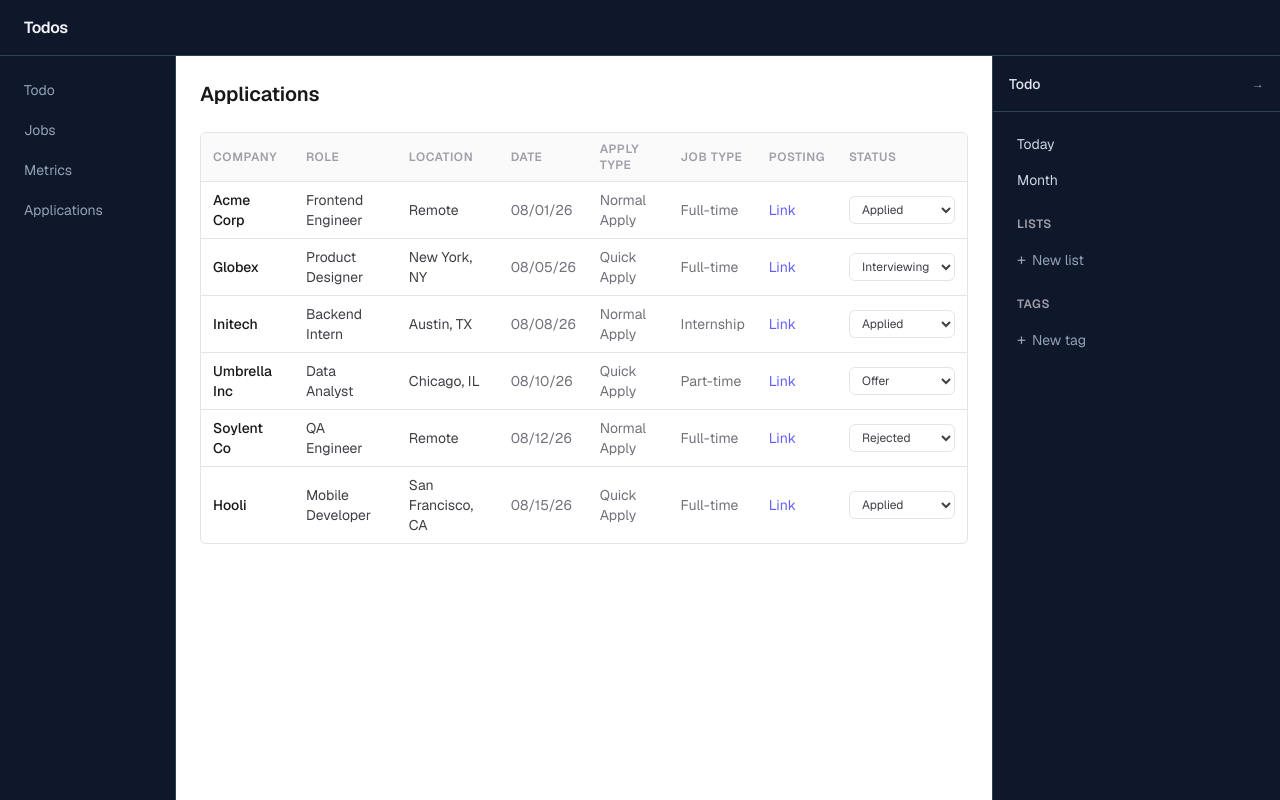
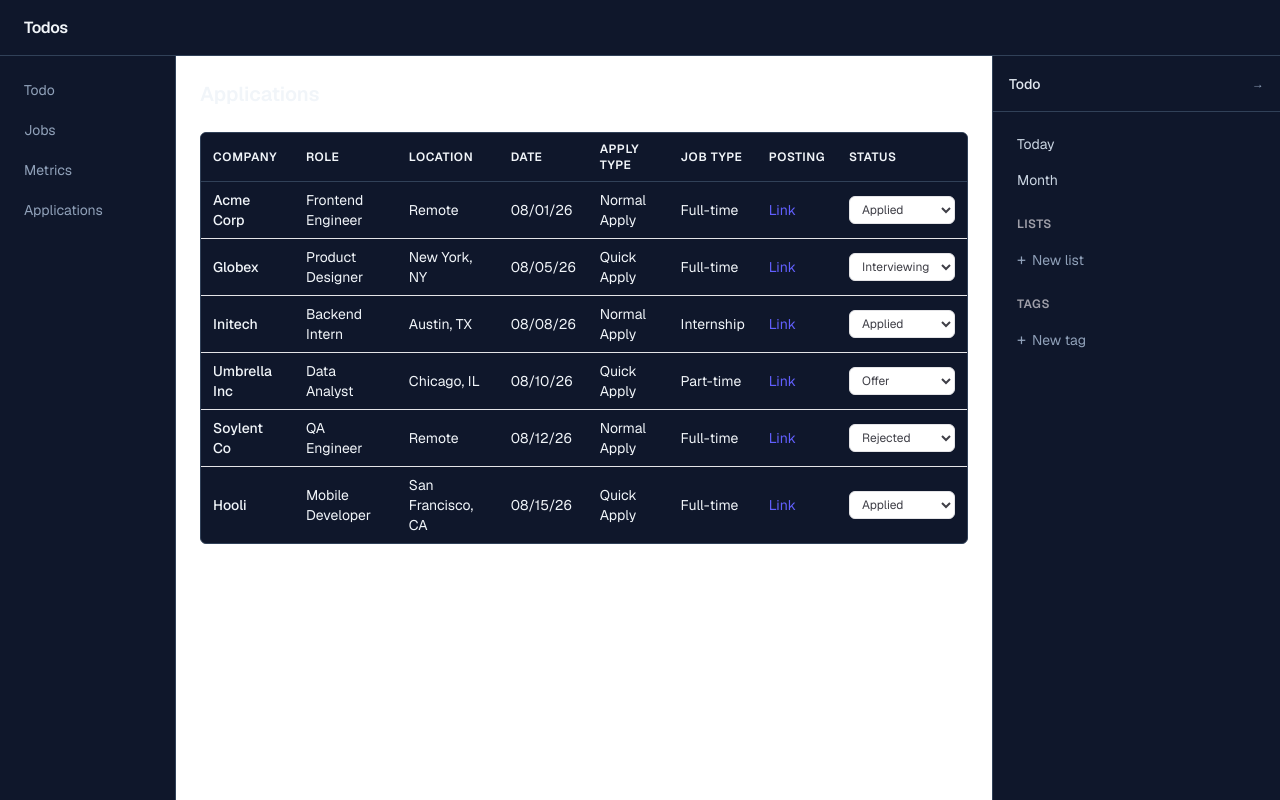
Before and after one commit to Jonathanko52/personal-interface, a Next.js app: page /applications in a window 1280 px wide. Built offline with nearby package versions, Linux system fonts and the light colour scheme.

Commit message:
css changes

```diff
--- a/app/applications/page.tsx
+++ b/app/applications/page.tsx
@@ -16,12 +16,72 @@
 }
 
 const DUMMY_JOBS: ApplicationRow[] = [
-  { row: 2, company: "Acme Corp", role: "Frontend Engineer", location: "Remote", dateApplied: "08/01/26", postingLink: "https://linkedin.com/jobs/view/1", applyType: "Normal Apply", jobType: "Full-time", status: "Applied" },
-  { row: 3, company: "Globex", role: "Product Designer", location: "New York, NY", dateApplied: "08/05/26", postingLink: "https://linkedin.com/jobs/view/2", applyType: "Quick Apply", jobType: "Full-time", status: "Interviewing" },
-  { row: 4, company: "Initech", role: "Backend Intern", location: "Austin, TX", dateApplied: "08/08/26", postingLink: "https://linkedin.com/jobs/view/3", applyType: "Normal Apply", jobType: "Internship", status: "Applied" },
-  { row: 5, company: "Umbrella Inc", role: "Data Analyst", location: "Chicago, IL", dateApplied: "08/10/26", postingLink: "https://linkedin.com/jobs/view/4", applyType: "Quick Apply", jobType: "Part-time", status: "Offer" },
-  { row: 6, company: "Soylent Co", role: "QA Engineer", location: "Remote", dateApplied: "08/12/26", postingLink: "https://linkedin.com/jobs/view/5", applyType: "Normal Apply", jobType: "Full-time", status: "Rejected" },
-  { row: 7, company: "Hooli", role: "Mobile Developer", location: "San Francisco, CA", dateApplied: "08/15/26", postingLink: "https://linkedin.com/jobs/view/6", applyType: "Quick Apply", jobType: "Full-time", status: "Applied" },
+  {
+    row: 2,
+    company: "Acme Corp",
+    role: "Frontend Engineer",
+    location: "Remote",
+    dateApplied: "08/01/26",
+    postingLink: "https://linkedin.com/jobs/view/1",
+    applyType: "Normal Apply",
+    jobType: "Full-time",
+    status: "Applied",
+  },
+  {
+    row: 3,
+    company: "Globex",
+    role: "Product Designer",
+    location: "New York, NY",
+    dateApplied: "08/05/26",
+    postingLink: "https://linkedin.com/jobs/view/2",
+    applyType: "Quick Apply",
+    jobType: "Full-time",
+    status: "Interviewing",
+  },
+  {
+    row: 4,
+    company: "Initech",
+    role: "Backend Intern",
+    location: "Austin, TX",
+    dateApplied: "08/08/26",
+    postingLink: "https://linkedin.com/jobs/view/3",
+    applyType: "Normal Apply",
+    jobType: "Internship",
+    status: "Applied",
+  },
+  {
+    row: 5,
+    company: "Umbrella Inc",
+    role: "Data Analyst",
+    location: "Chicago, IL",
+    dateApplied: "08/10/26",
+    postingLink: "https://linkedin.com/jobs/view/4",
+    applyType: "Quick Apply",
+    jobType: "Part-time",
+    status: "Offer",
+  },
+  {
+    row: 6,
+    company: "Soylent Co",
+    role: "QA Engineer",
+    location: "Remote",
+    dateApplied: "08/12/26",
+    postingLink: "https://linkedin.com/jobs/view/5",
+    applyType: "Normal Apply",
+    jobType: "Full-time",
+    status: "Rejected",
+  },
+  {
+    row: 7,
+    company: "Hooli",
+    role: "Mobile Developer",
+    location: "San Francisco, CA",
+    dateApplied: "08/15/26",
+    postingLink: "https://linkedin.com/jobs/view/6",
+    applyType: "Quick Apply",
+    jobType: "Full-time",
+    status: "Applied",
+  },
 ];
 
 export default function ApplicationsPage() {
@@ -33,50 +93,74 @@
 
   return (
     <div className="max-w-5xl mx-auto">
-      <h1 className="text-xl font-semibold text-zinc-900 mb-6">Applications</h1>
+      <h1 className="text-xl font-semibold text-sm text-slate-100 mb-6">
+        Applications
+      </h1>
 
       {jobs.length === 0 ? (
-        <p className="text-sm text-zinc-400">No applications yet.</p>
+        <p className="text-sm text-slate-100">No applications yet.</p>
       ) : (
-        <div className="overflow-x-auto border border-zinc-200 rounded-md">
+        <div className="overflow-x-auto border border-slate-700 bg-slate-900 rounded-md">
           <table className="w-full text-sm">
             <thead>
-              <tr className="border-b border-zinc-200 bg-zinc-50">
-                <th className="text-left font-semibold text-zinc-400 uppercase tracking-wider text-xs px-3 py-2">Company</th>
-                <th className="text-left font-semibold text-zinc-400 uppercase tracking-wider text-xs px-3 py-2">Role</th>
-                <th className="text-left font-semibold text-zinc-400 uppercase tracking-wider text-xs px-3 py-2">Location</th>
-                <th className="text-left font-semibold text-zinc-400 uppercase tracking-wider text-xs px-3 py-2">Date</th>
-                <th className="text-left font-semibold text-zinc-400 uppercase tracking-wider text-xs px-3 py-2">Apply Type</th>
-                <th className="text-left font-semibold text-zinc-400 uppercase tracking-wider text-xs px-3 py-2">Job Type</th>
-                <th className="text-left font-semibold text-zinc-400 uppercase tracking-wider text-xs px-3 py-2">Posting</th>
-                <th className="text-left font-semibold text-zinc-400 uppercase tracking-wider text-xs px-3 py-2">Status</th>
+              <tr className="border-b border-slate-700 bg-slate-900">
+                <th className="text-left font-semibold text-slate-100 uppercase tracking-wider text-xs px-3 py-2">
+                  Company
+                </th>
+                <th className="text-left font-semibold text-slate-100 uppercase tracking-wider text-xs px-3 py-2">
+                  Role
+                </th>
+                <th className="text-left font-semibold text-slate-100 uppercase tracking-wider text-xs px-3 py-2">
+                  Location
+                </th>
+                <th className="text-left font-semibold text-slate-100 uppercase tracking-wider text-xs px-3 py-2">
+                  Date
+                </th>
+                <th className="text-left font-semibold text-slate-100 uppercase tracking-wider text-xs px-3 py-2">
+                  Apply Type
+                </th>
+                <th className="text-left font-semibold text-slate-100 uppercase tracking-wider text-xs px-3 py-2">
+                  Job Type
+                </th>
+                <th className="text-left font-semibold text-slate-100 uppercase tracking-wider text-xs px-3 py-2">
+                  Posting
+                </th>
+                <th className="text-left font-semibold text-slate-100 uppercase tracking-wider text-xs px-3 py-2">
+                  Status
+                </th>
               </tr>
             </thead>
             <tbody>
               {jobs.map((job) => (
-                <tr key={job.row} className="border-b border-zinc-200 last:border-b-0 hover:bg-zinc-50 transition-colors">
-                  <td className="px-3 py-2 text-zinc-900 font-medium">{job.company}</td>
-                  <td className="px-3 py-2 text-zinc-700">{job.role}</td>
-                  <td className="px-3 py-2 text-zinc-700">{job.location}</td>
-                  <td className="px-3 py-2 text-zinc-500">{job.dateApplied}</td>
-                  <td className="px-3 py-2 text-zinc-500">{job.applyType}</td>
-                  <td className="px-3 py-2 text-zinc-500">{job.jobType}</td>
+                <tr
+                  key={job.row}
+                  className="border-b border-zinc-200 last:border-b-0 hover:bg-zinc-50 transition-colors">
+                  <td className="px-3 py-2 text-slate-100 font-medium">
+                    {job.company}
+                  </td>
+                  <td className="px-3 py-2 text-slate-100">{job.role}</td>
+                  <td className="px-3 py-2 text-slate-100">{job.location}</td>
+                  <td className="px-3 py-2 text-slate-100">
+                    {job.dateApplied}
+                  </td>
+                  <td className="px-3 py-2 text-slate-100">{job.applyType}</td>
+                  <td className="px-3 py-2 text-slate-100">{job.jobType}</td>
                   <td className="px-3 py-2">
                     <a
                       href={job.postingLink}
                       target="_blank"
                       rel="noopener noreferrer"
-                      className="text-indigo-500 hover:underline"
-                    >
+                      className="text-indigo-500 hover:underline">
                       Link
                     </a>
                   </td>
                   <td className="px-3 py-2">
                     <select
                       value={job.status}
-                      onChange={(e) => handleStatusChange(job.row, e.target.value as JobStatus)}
-                      className="text-xs border border-zinc-200 rounded-md px-2 py-1 outline-none text-zinc-700 bg-white"
-                    >
+                      onChange={(e) =>
+                        handleStatusChange(job.row, e.target.value as JobStatus)
+                      }
+                      className="text-xs border border-zinc-200 rounded-md px-2 py-1 outline-none text-zinc-700 bg-white">
                       {JOB_STATUSES.map((status) => (
                         <option key={status} value={status}>
                           {status}
```
